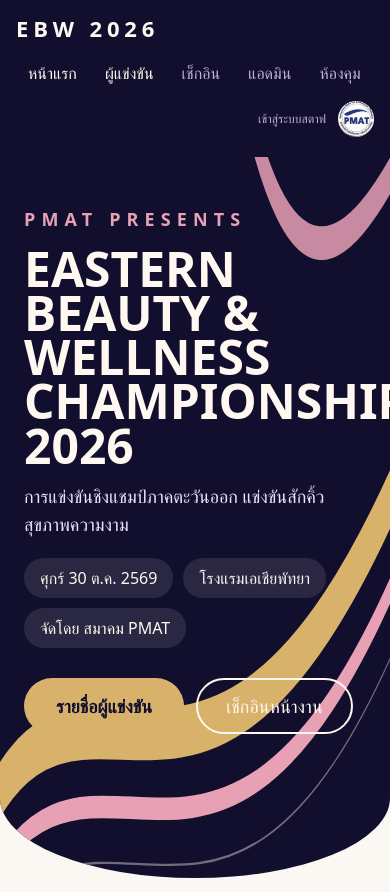
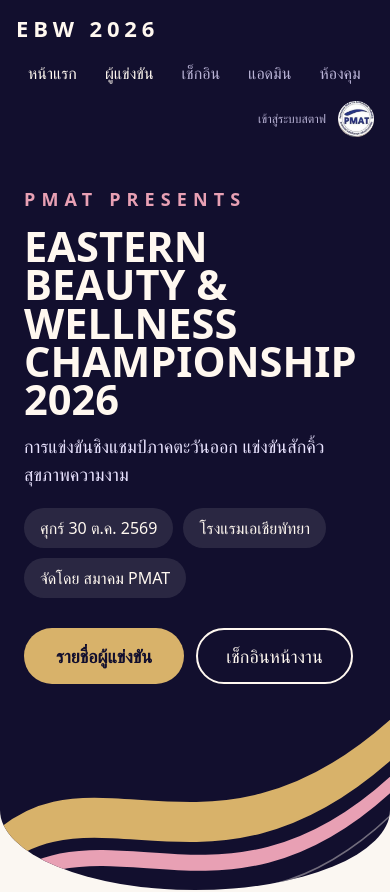
Before and after one commit to illiYhad/pattaya-ebw-2026, a Next.js app: page / in a window 390 px wide. Shown: the top 892 px of the page. Built offline with nearby package versions, Linux system fonts and the light colour scheme; no server answers.

Commit message:
K-P1.4b: ribbons moved to own blocks (no overlap with text/buttons/logos), overlay ribbons lowered, LIVE badge restored on live scene
Co-Authored-By: Claude Sonnet 5.5 <noreply@anthropic.com>

```diff
--- a/app/athletes/[id]/page.tsx
+++ b/app/athletes/[id]/page.tsx
@@ -26,8 +26,7 @@ export default async function AthletePage({ params }: { params: Promise<{ id: st
   return (
     <>
       <div className="relative left-1/2 -mt-4 w-screen -translate-x-1/2 bg-[#FBF7F2]">
-      <section className="hero relative overflow-hidden rounded-b-[50%_64px] bg-bg pb-24 text-ivory">
-        <Ribbons variant="profile" />
+      <section className="hero relative overflow-hidden rounded-b-[50%_64px] bg-bg pb-14 text-ivory">
         <div className="relative mx-auto max-w-6xl px-5 pt-3">
           <Link href="/athletes" className="inline-flex min-h-11 items-center gap-1.5 text-[15px]">
             <svg width="18" height="18" viewBox="0 0 24 24" fill="none" stroke="currentColor" strokeWidth="2" strokeLinecap="round" strokeLinejoin="round" aria-hidden="true"><path d="M15 18l-6-6 6-6" /></svg>
@@ -40,11 +39,12 @@ export default async function AthletePage({ params }: { params: Promise<{ id: st
             {me.shop && <div className="text-sm text-[#C9C3E6]">ร้าน/สังกัด: {me.shop}</div>}
           </div>
         </div>
+        <Ribbons variant="profile" className="mt-5" />
       </section>
       </div>
 
       <LightShell pull={0} className="space-y-8 pb-12 !pt-0">
-        <div className="relative z-20 -mt-20 flex justify-center">
+        <div className="relative z-20 -mt-10 flex justify-center pb-4">
           <Avatar src={photo?.cutout_url} name={me.name_th} size="lg" round className="!h-40 !w-40 !text-4xl shadow-[0_10px_30px_rgba(18,15,46,0.3)] sm:!h-48 sm:!w-48" />
         </div>
         <div className="flex flex-wrap justify-center gap-2">
--- a/app/page.tsx
+++ b/app/page.tsx
@@ -1,7 +1,6 @@
 import Link from "next/link";
 import { data } from "@/lib/data";
 import { EVENT, SCHEDULE } from "@/lib/event";
-import { Seal } from "@/components/brand/Brand";
 import { LightShell } from "@/components/site/LightShell";
 import { Ribbons } from "@/components/site/Ribbons";
 import { mockBlocked } from "@/lib/auth";
@@ -28,10 +27,9 @@ export default async function Home() {
     <>
       <div className="relative left-1/2 -mt-4 w-screen -translate-x-1/2 bg-[#FBF7F2]">
       <section className="hero relative overflow-hidden rounded-b-[50%_80px] bg-bg text-ivory">
-        <Ribbons variant="hero" />
-        <div className="relative mx-auto flex max-w-6xl flex-col gap-3.5 px-6 pb-36 pt-12 sm:pt-16">
+        <div className="relative mx-auto flex max-w-6xl flex-col gap-3.5 px-6 pb-9 pt-12 sm:pt-16">
           <div className="num text-lg font-semibold tracking-[0.34em] text-pink sm:text-xl">PMAT PRESENTS</div>
-          <h1 className="num max-w-[820px] text-5xl font-bold leading-[0.92] sm:text-[5.2rem]">{EVENT.titleLine2}</h1>
+          <h1 className="num max-w-[820px] text-[clamp(2.6rem,9vw,5.2rem)] font-bold leading-[0.92]">{EVENT.titleLine2}</h1>
           <div className="max-w-[720px] text-lg font-light text-[#E9E3FF] sm:text-[1.35rem]">{EVENT.titleLine1}</div>
           <div className="mt-1.5 flex flex-wrap gap-2.5 text-base">
             <span className="rounded-full bg-ivory/10 px-4 py-2">{thaiDate(day)}</span>
@@ -42,9 +40,9 @@ export default async function Home() {
           <div className="mt-4 flex flex-wrap items-center gap-3">
             <Link href="/athletes" className="rounded-full bg-gold px-8 py-3.5 text-lg font-semibold text-bg">รายชื่อผู้แข่งขัน</Link>
             {!mockBlocked && <Link href="/checkin" className="rounded-full border-2 border-ivory px-7 py-3 text-lg font-medium text-ivory">เช็กอินหน้างาน</Link>}
-            <Seal size={64} className="ml-auto hidden sm:block" priority />
           </div>
         </div>
+        <Ribbons variant="hero" />
       </section>
       </div>
 
--- a/components/site/Ribbons.tsx
+++ b/components/site/Ribbons.tsx
@@ -3,28 +3,33 @@ import React from "react";
 /** แถบโค้งทอง+ชมพู+เส้นบางงาช้าง (ลายแนวริบบิ้นยิมนาสติกลีลา) · วางเป็นพื้นหลัง absolute ใน container relative+overflow-hidden */
 export function Ribbons({ variant = "hero", className = "" }: { variant?: "hero" | "header" | "profile"; className?: string }) {
   if (variant === "header") {
+    // บล็อกแยกใต้แถวเมนู (ไม่วางทับตัวอักษร)
     return (
-      <svg className={`pointer-events-none absolute inset-0 h-full w-full ${className}`} viewBox="0 0 1440 120" preserveAspectRatio="none" aria-hidden="true">
-        <path d="M -80 110 C 300 40, 760 140, 1520 30" stroke="#D8B26A" strokeWidth="14" fill="none" opacity="0.9" />
-        <path d="M -80 130 C 340 70, 820 160, 1520 60" stroke="#E8A0B4" strokeWidth="6" fill="none" opacity="0.9" />
+      <svg className={`block h-7 w-full ${className}`} viewBox="0 0 1440 40" preserveAspectRatio="none" aria-hidden="true">
+        <path d="M -80 36 C 300 0, 760 44, 1520 6" stroke="#D8B26A" strokeWidth="10" fill="none" />
+        <path d="M -80 52 C 340 14, 820 60, 1520 24" stroke="#E8A0B4" strokeWidth="4" fill="none" />
       </svg>
     );
   }
   if (variant === "profile") {
+    // บล็อกแยกใต้ชื่อผู้แข่ง (ไม่ทับตัวอักษร/รูป)
     return (
-      <svg className={`pointer-events-none absolute inset-0 h-full w-full ${className}`} viewBox="0 0 390 330" preserveAspectRatio="none" aria-hidden="true">
-        <path d="M -40 250 C 80 150, 230 300, 430 120" stroke="#D8B26A" strokeWidth="22" fill="none" />
-        <path d="M -40 285 C 100 190, 250 330, 430 160" stroke="#E8A0B4" strokeWidth="10" fill="none" />
-        <path d="M 200 -30 C 260 60, 340 70, 430 10" stroke="#E8A0B4" strokeWidth="14" fill="none" opacity="0.8" />
+      <svg className={`block h-14 w-full ${className}`} viewBox="0 0 1440 80" preserveAspectRatio="none" aria-hidden="true">
+        <path d="M -80 70 C 320 6, 780 96, 1520 0" stroke="#D8B26A" strokeWidth="18" fill="none" />
+        <path d="M -80 90 C 360 28, 820 116, 1520 24" stroke="#E8A0B4" strokeWidth="8" fill="none" />
+        <path d="M -80 104 C 400 44, 860 130, 1520 40" stroke="#FFF8F0" strokeWidth="2" fill="none" opacity="0.4" />
       </svg>
     );
   }
-  return (
-    <svg className={`pointer-events-none absolute inset-0 h-full w-full ${className}`} viewBox="0 0 1440 640" preserveAspectRatio="none" aria-hidden="true">
-      <path d="M -80 600 C 300 380, 760 700, 1520 260" stroke="#D8B26A" strokeWidth="46" fill="none" />
-      <path d="M -80 660 C 340 450, 820 760, 1520 340" stroke="#E8A0B4" strokeWidth="20" fill="none" />
-      <path d="M -80 700 C 380 510, 860 800, 1520 400" stroke="#FFF8F0" strokeWidth="2" fill="none" opacity="0.4" />
-      <path d="M 900 -60 C 1060 120, 1260 110, 1520 -20" stroke="#E8A0B4" strokeWidth="30" fill="none" opacity="0.85" />
-    </svg>
-  );
+  if (variant === "hero") {
+    // บล็อกแยกท้าย hero หน้าแรก (ตามแบบ 4_Home v2)
+    return (
+      <svg className={`block h-[170px] w-full ${className}`} viewBox="0 0 1440 170" preserveAspectRatio="none" aria-hidden="true">
+        <path d="M -80 150 C 320 20, 780 200, 1520 0" stroke="#D8B26A" strokeWidth="40" fill="none" />
+        <path d="M -80 190 C 360 60, 820 240, 1520 44" stroke="#E8A0B4" strokeWidth="16" fill="none" />
+        <path d="M -80 214 C 400 92, 860 268, 1520 74" stroke="#FFF8F0" strokeWidth="2" fill="none" opacity="0.4" />
+      </svg>
+    );
+  }
+  return null;
 }
--- a/components/site/SiteHeader.tsx
+++ b/components/site/SiteHeader.tsx
@@ -9,8 +9,7 @@ import { Ribbons } from "./Ribbons";
 export function SiteHeader({ logoSrc }: { logoSrc?: string }) {
   void logoSrc;
   return (
-    <header className="site-header relative z-10 overflow-hidden bg-bg px-4 pb-5 pt-3 text-ivory">
-      <Ribbons variant="header" />
+    <header className="site-header relative z-10 overflow-hidden bg-bg px-4 pt-3 text-ivory">
       <div className="relative mx-auto flex max-w-6xl flex-wrap items-center gap-x-6 gap-y-2">
         <Link href="/" className="num text-[22px] font-bold tracking-[0.22em]" aria-label={EVENT.shortTitle}>EBW 2026</Link>
         <nav className="flex flex-wrap gap-x-1 gap-y-1 text-base">
@@ -29,6 +28,7 @@ export function SiteHeader({ logoSrc }: { logoSrc?: string }) {
           <Seal size={36} />
         </div>
       </div>
+      <Ribbons variant="header" className="-mx-4 mt-3 w-[calc(100%+2rem)]" />
     </header>
   );
 }
```
Also changed, not shown: components/studio/OverlayStage.tsx (+7 -7 lines).
